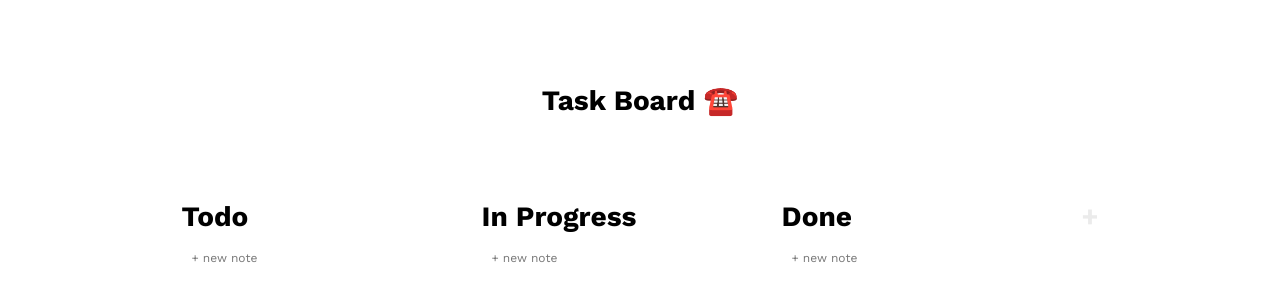
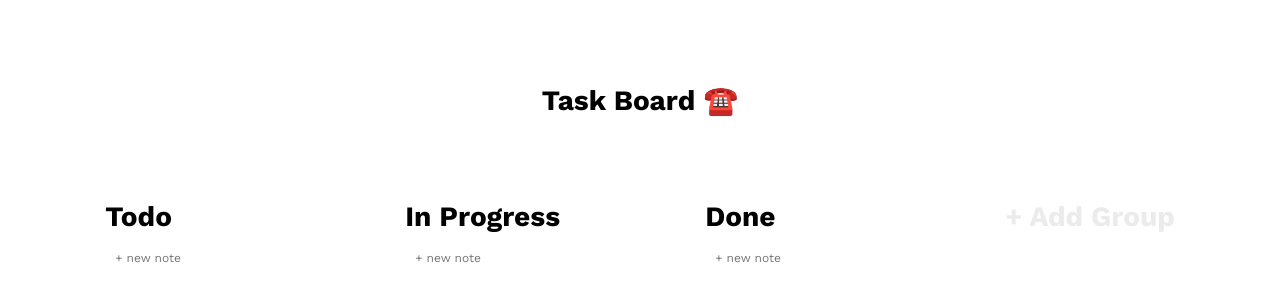
Before and after one commit to SuryaNelakanti/notion-lookalike, a React (Vite) app: page / in a window 1280 px wide. Shown: the top 302 px of the page. Built offline with nearby package versions, Linux system fonts and the light colour scheme.

Commit message:
added new group handler

```diff
--- a/src/components/table/_table.scss
+++ b/src/components/table/_table.scss
@@ -14,6 +14,7 @@
     gap: 10rem;
     &__add-new-group{
         color: $gray-200;
+        height: 5rem;
     }
     &__add-new-group:hover{
         color: black;
--- a/src/components/table/table.tsx
+++ b/src/components/table/table.tsx
@@ -58,9 +58,17 @@ export const Table: React.FC<TableProps> = ({ groupNotes }) => {
     setGroupNotesState(updatedGroupNotes)
   }
 
+  // Note adding handler.
   const newNote = (groupIndex: number) => {
     const updatedGroupNotes = [...groupNotesState]
     updatedGroupNotes[groupIndex].value.push('Type a name...')
+    setGroupNotesState(updatedGroupNotes)
+  }
+
+  // Group adding handler.
+  const newGroup = () => {
+    const updatedGroupNotes = [...groupNotesState]
+    updatedGroupNotes.push({ name: 'New Group', value: [] })
     setGroupNotesState(updatedGroupNotes)
   }
 
@@ -90,7 +98,12 @@ export const Table: React.FC<TableProps> = ({ groupNotes }) => {
             ))}
           </BoardGroup>
         ))}
-        <div className="table__add-new-group header-txt-1 bold-txt">+</div>
+        <div
+          className="table__add-new-group header-txt-1 bold-txt"
+          onClick={newGroup}
+        >
+          + Add Group
+        </div>
       </div>
     </div>
   )
```
